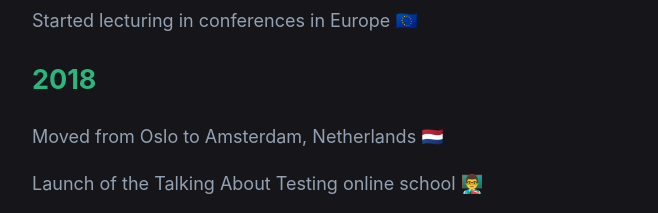
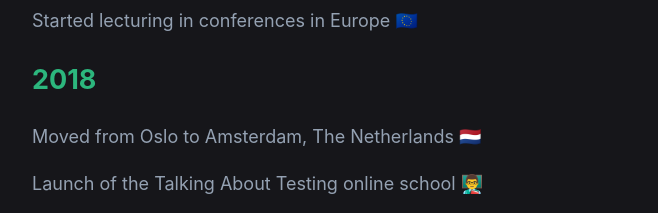
Before and after one commit to wlsf82/walmyr-nextjs, a Next.js app: page / in a window 1280 px wide. Shown: the part 2260-2473 px from the top of the page, without its empty margins (302-960 px from the left). Built offline with nearby package versions, Linux system fonts and the light colour scheme.

Commit message:
Fix county name

```diff
--- a/components/achievements.js
+++ b/components/achievements.js
@@ -70,7 +70,7 @@ const achievements = [
   {
     year: '2018',
     events: [
-      'Moved from Oslo to Amsterdam, Netherlands 🇳🇱',
+      'Moved from Oslo to Amsterdam, The Netherlands 🇳🇱',
       'Launch of the Talking About Testing online school 👨‍🏫'
     ]
   },
```
